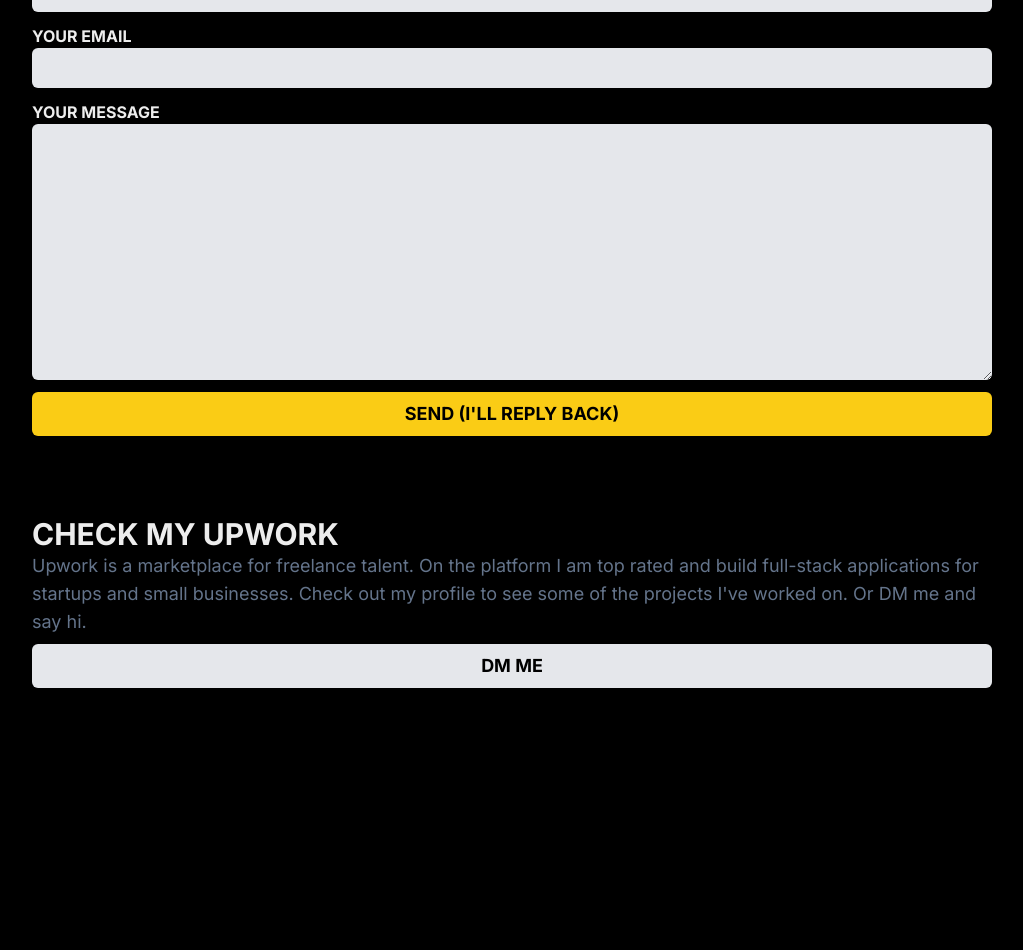
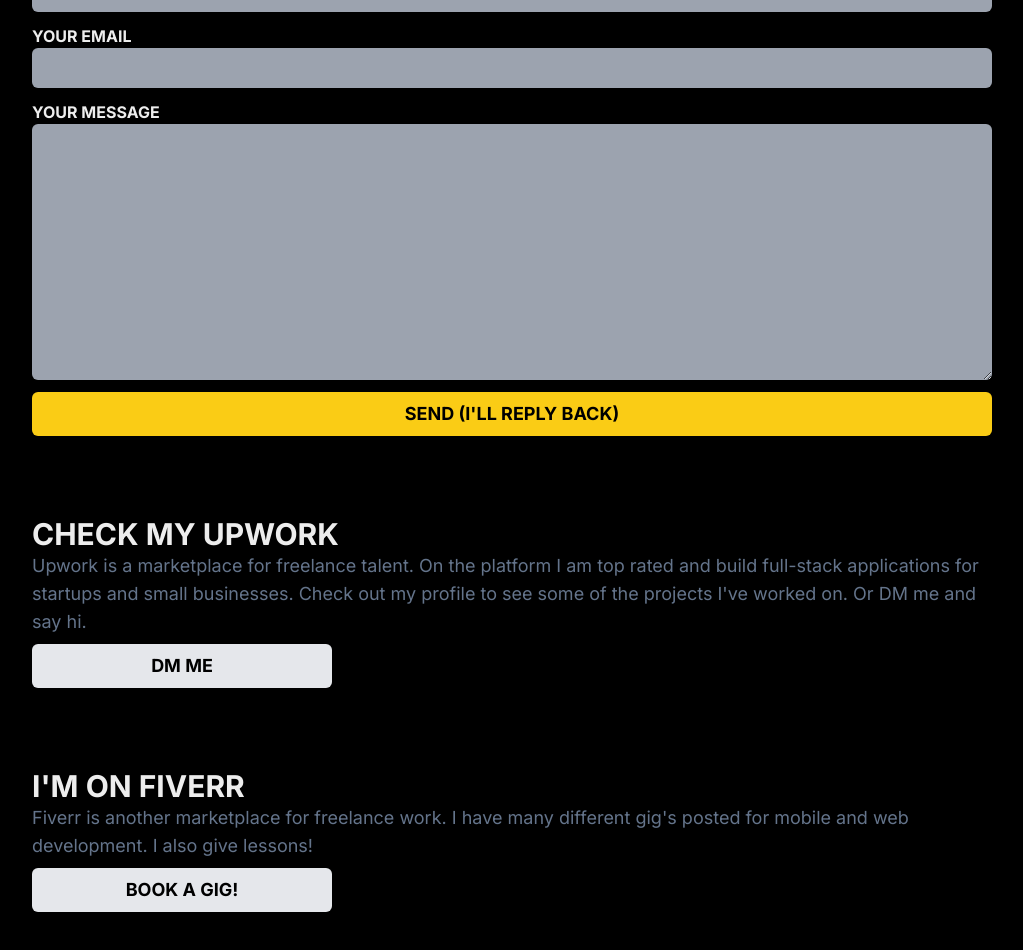
Before and after one commit to OliverMoscow/personal-website, a Next.js app: page /contact in a window 1280 px wide. Shown: the part 740-1690 px from the top of the page, without its empty margins (128-1151 px from the left). Before the commit the page ends 1588 px from the top, so only its background shows below. Built offline with nearby package versions, Linux system fonts and the light colour scheme.

Commit message:
fiverr link

```diff
--- a/components/emailform.tsx
+++ b/components/emailform.tsx
@@ -46,7 +46,7 @@
         <form className="flex flex-col font-bold pt-5" onSubmit={handleSubmit}>
           <label className="">YOUR NAME</label>
           <input
-            className="rounded-md p-2 mb-3 text-black bg-gray-200"
+            className="rounded-md p-2 mb-3 text-black bg-gray-400"
             type="text"
             name="name"
             id="name"
@@ -54,7 +54,7 @@
           />
           <label className="">YOUR EMAIL</label>
           <input
-            className="rounded-md p-2 mb-3 text-black bg-gray-200"
+            className="rounded-md p-2 mb-3 text-black bg-gray-400"
             type="text"
             name="email"
             id="email"
@@ -62,7 +62,7 @@
           />
           <label className="">YOUR MESSAGE</label>
           <textarea
-            className="rounded-md p-2 mb-3 text-black bg-gray-200"
+            className="rounded-md p-2 mb-3 text-black bg-gray-400"
             name="jobDescription"
             id="jobDescription"
             cols={30}
--- a/pages/contact.tsx
+++ b/pages/contact.tsx
@@ -31,7 +31,7 @@
         </p>
         <Link href="https://www.upwork.com/freelancers/~01f1aad6eae6cda2b1" className="w-full">
           <button
-            className="w-full text-lg font-bold px-4 py-2 text-black bg-gray-200 rounded-md hover:bg-gray-300"
+            className="md:w-[300px] w-full text-lg font-bold px-4 py-2 text-black bg-gray-200 rounded-md hover:bg-gray-300"
             type="submit"
             aria-label="dm me"
           >
@@ -39,6 +39,21 @@
           </button>
         </Link>
       </div>
+      <div className="my-20">
+        <h1 className="text-3xl font-bold">I'M ON FIVERR</h1>
+        <p className="text-lg text-slate-500 mb-2">
+          Fiverr is another marketplace for freelance work. I have many different gig's posted for mobile and web development. I also give lessons!
+        </p>
+        <Link href="https://www.fiverr.com/users/olivermoscow" className="w-full">
+          <button
+            className="md:w-[300px] w-full text-lg font-bold px-4 py-2 text-black bg-gray-200 rounded-md hover:bg-gray-300"
+            type="submit"
+            aria-label="dm me"
+          >
+            BOOK A GIG!
+          </button>
+        </Link>
+      </div>
     </div>
   );
 }
```
